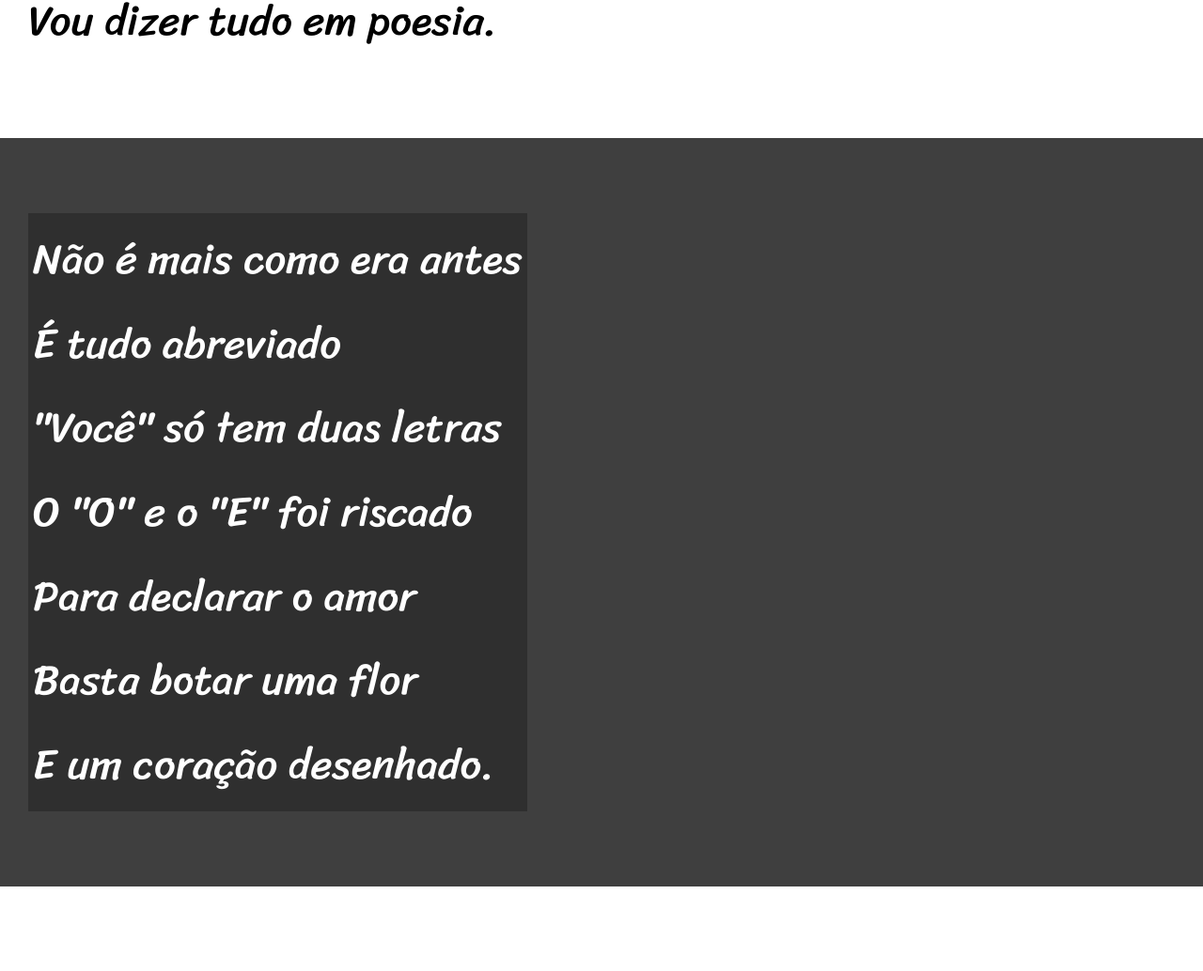
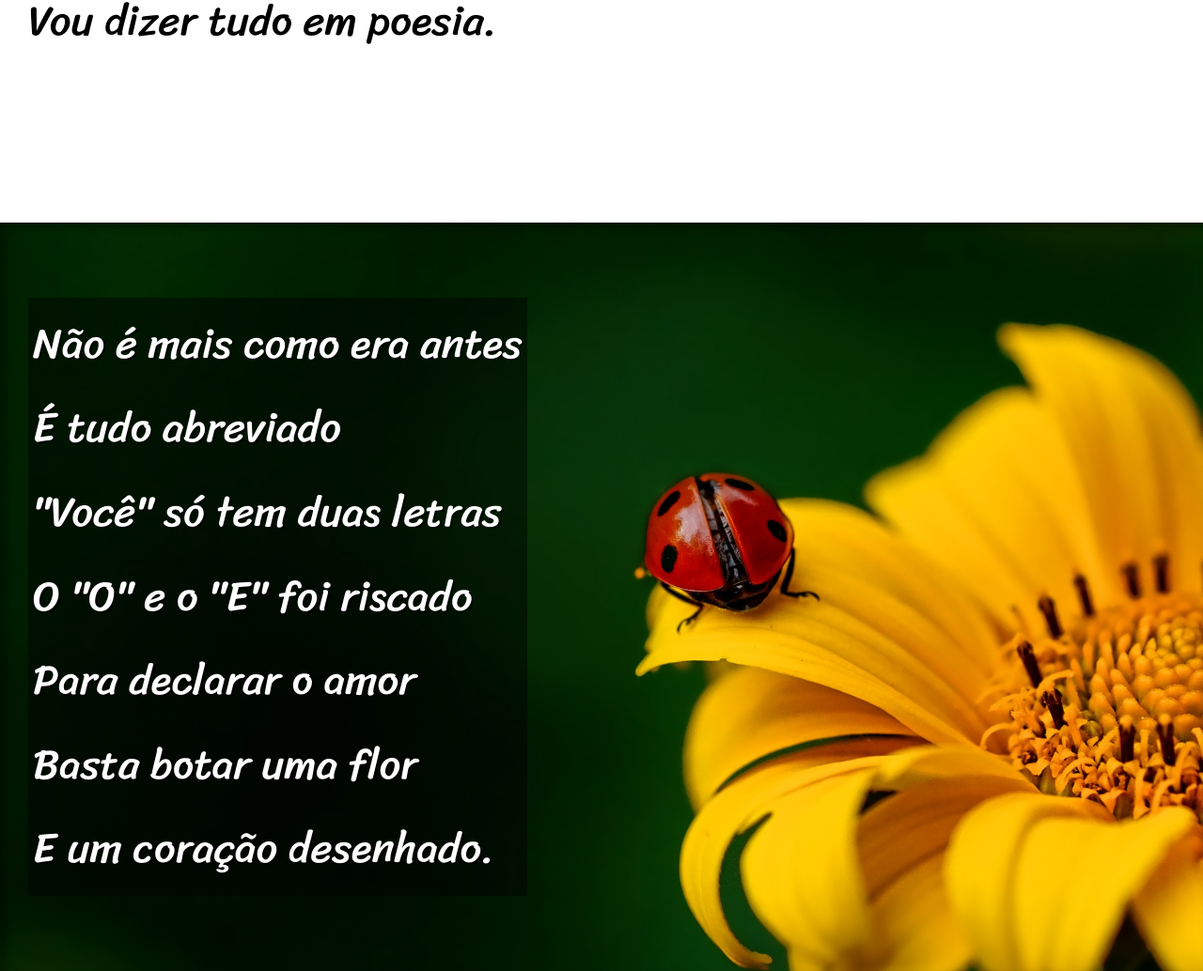
Before and after one commit to danilordtx/html5-css3, a plain HTML site: page modulo3/desafios/d012r/index.html in a window 1280 px wide. Shown: the part 900-1934 px from the top of the page at 94% size. Drawn offline with Linux system fonts and the light colour scheme.

Commit message:
finished

```diff
--- a/modulo3/desafios/d012r/index.html
+++ b/modulo3/desafios/d012r/index.html
@@ -25,7 +25,7 @@
         </p>
     </section>
 
-    <section class="imagem">
+    <section class="imagem" id="bg1">
         <p>
             Não é mais como era antes <br>
             É tudo abreviado <br>
@@ -59,7 +59,7 @@
         </p>
     </section>
 
-    <section class="imagem">
+    <section class="imagem" id="bg2">
         <p>
             Tenho saudade das cartas <br>
             Escritas com a própria mão <br>
--- a/modulo3/desafios/d012r/style/style.css
+++ b/modulo3/desafios/d012r/style/style.css
@@ -57,6 +57,10 @@ section {
     font-size: 3.5vw;
 }
 
+section > p {
+    padding-bottom: 2em;
+}
+
 section.normal {
     background-color: white;
     color: black;
@@ -65,12 +69,25 @@ section.normal {
 section.imagem {
     background-color: rgb(63, 63, 63);
     color: white;
+    box-shadow: inset 6px 6px 10px rgba(0, 0, 0, 0.356);
+    background-position: right center;
+    background-size: cover;
+    background-attachment: fixed;
 }
 
 section.imagem > p {
     display: inline-block;
     padding: 5px;
-    background-color: rgba(0, 0, 0, 0.255);
+    background-color: rgba(0, 0, 0, 0.459);
+    text-shadow: 2px 2px 0px rgba(0, 0, 0, 0.514);
+}
+
+section#bg1 {
+    background-image: url(../images/background001.jpg);
+}
+
+section#bg2 {
+    background-image: url(../images/background002.jpg);
 }
 
 footer {
```
